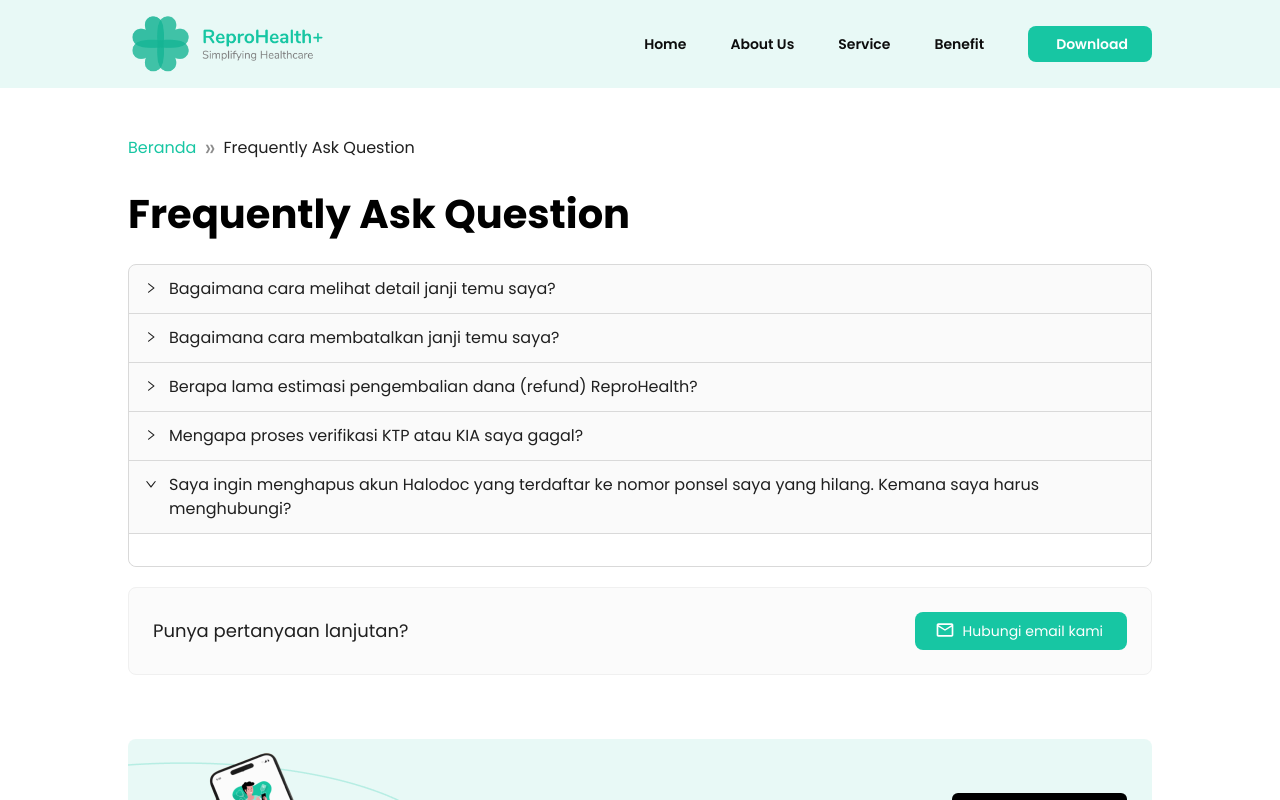
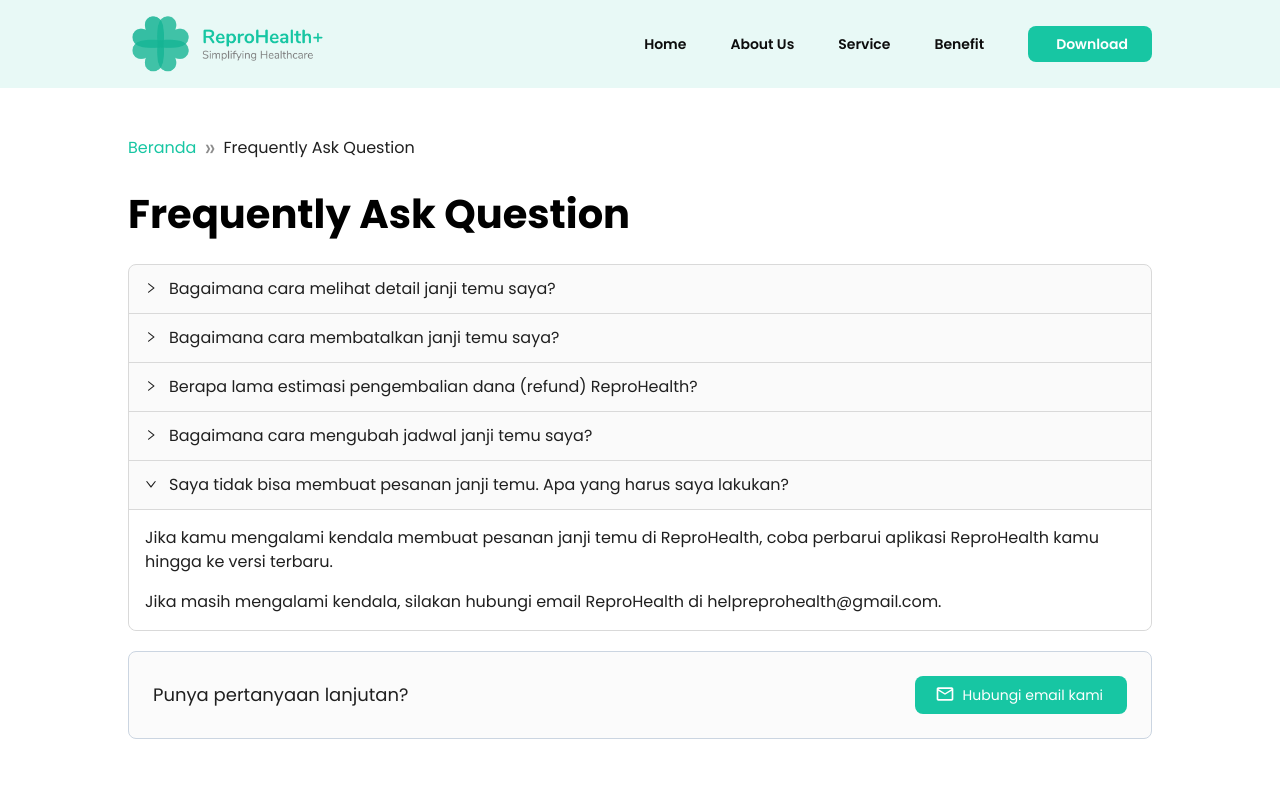
Before and after one commit to team-capstone-1/fe-repro-health, a React (Vite) app: page /faq in a window 1280 px wide. Both pictures are taken after a click on the tab 640 px from the left and 496 px from the top of the page. Shown: the top 800 px of the page. Built offline with nearby package versions, Linux system fonts and the light colour scheme.

Commit message:
feat : add button login on doctor page, and add content in faq

```diff
--- a/src/views/app-views/landing-page/constant/doctor-page/index.js
+++ b/src/views/app-views/landing-page/constant/doctor-page/index.js
@@ -1,6 +1,7 @@
 export const DataDoctorPage = {
   title: "Halaman Dokter",
-  header: "Ingin Bergabung dengan Tim ReproHealth?",
+  header: "Jadilah Bagian dari ReproHealth",
+  subHeader: "Ingin bergabung dengan tim dokter ReproHealth?",
   headerBenefit: "Manfaat Bergabung Sebagai Dokter di ReproHealth",
   headerJoin: "Cara Mudah Bergabung dengan Tim ReproHealth",
   headerCTA: " Siap Bergabung dengan ReproHealth?",
--- a/src/views/app-views/landing-page/index.jsx
+++ b/src/views/app-views/landing-page/index.jsx
@@ -76,7 +76,7 @@ function AboutSection() {
   return (
     <section
       id="about"
-      className="h-auto bg-green-100 p-2 py-14 sm:px-12 md:relative lg:px-[5.5rem] xl:px-32 2xl:px-[10.5rem]"
+      className="h-auto bg-green-50 p-2 py-14 sm:px-12 md:relative lg:px-[5.5rem] xl:px-32 2xl:px-[10.5rem]"
     >
       <div className="absolute hidden h-[21.9rem] w-[24rem] lg:bottom-0 lg:left-16 lg:block">
         <img src={handPhone} alt="handphone" />
--- a/src/views/app-views/landing-page/misc/DoctorPage.jsx
+++ b/src/views/app-views/landing-page/misc/DoctorPage.jsx
@@ -30,8 +30,23 @@ export default function DoctorPage() {
       <section className="base-container py-6 md:flex">
         <div className="md:w-3/5 lg:w-2/3">
           <div className="max-w-[726px]">
-            <h2 className=" text-green-900">{doctorPage.header}</h2>
-            <h4 className="py-2 text-[1.1rem] font-bold text-green-900 sm:text-[1.3rem] lg:text-[1.5rem] xl:text-[1.68rem] 2xl:py-4">
+            <h2 className="text-green-900">{doctorPage.header}</h2>
+            <div className="mt-1">
+              <p className="text-[0.95rem] font-medium sm:text-base md:text-lg">
+                {doctorPage.subHeader}
+              </p>
+              <div className="mt-1 flex flex-wrap gap-4">
+                <Button className="h-10 bg-green-500 px-6 pb-8 pt-2 font-semibold text-white hover:border-white 2xl:mt-6">
+                  <Link to="mailto:ReproHealthCS@gmail.com">
+                    Hubungi Email Kami
+                  </Link>
+                </Button>
+                <Button className="h-10 border-green-500 bg-white px-6 pb-8 pt-2 font-semibold text-green-500 hover:border-green-700 hover:text-green-700 2xl:mt-6">
+                  <Link to="/login">Masuk Sebagai Dokter</Link>
+                </Button>
+              </div>
+            </div>
+            <h4 className="mt-8 py-2 text-[1.1rem] font-bold text-green-900 sm:text-[1.3rem] lg:text-[1.5rem] xl:text-[1.68rem] 2xl:py-4">
               {doctorPage.headerBenefit}
             </h4>
             <BenefitList />
@@ -133,7 +148,10 @@ function HowToJoinList() {
             <img className="hidden lg:block" src={list.id !== 4 && arrow} />
           </div>
           <div>
-            <h5 className="mt-2 font-bold 2xl:mt-5">{list.title}</h5>
+            <h5 className="mt-2 font-bold 2xl:mt-5">
+              <span>{list.id}. </span>
+              {list.title}
+            </h5>
             <p className="mt-5 font-medium 2xl:mt-8">{list.textContent}</p>
           </div>
         </li>
--- a/src/views/app-views/landing-page/misc/Faq.jsx
+++ b/src/views/app-views/landing-page/misc/Faq.jsx
@@ -19,7 +19,7 @@ const items = [
         <p className="mb-4">
           Ikuti langkah berikut untuk melihat detail janji temu kamu:
         </p>
-        <p>1. Pilih &apos;Riwayat&apos; pada menu bagian bawah layar. </p>
+        <p>1. Pilih 'Riwayat' pada menu bagian bawah layar. </p>
         <p>2. Pilih janji temu untuk melihat detailnya.</p>
       </>
     ),
@@ -27,22 +27,74 @@ const items = [
   {
     key: "2",
     label: <p>Bagaimana cara membatalkan janji temu saya?</p>,
+    children: (
+      <>
+        <p className="mb-4">
+          Ikuti langkah berikut untuk membatalkan janji temu:
+        </p>
+        <p>1. Pilih 'Riwayat Transaksi' pada menu bagian bawah layar.</p>
+        <p>2. Pilih janji yang ingin dibatalkan.</p>
+        <p>3. Pilih 'Batalkan'.</p>
+      </>
+    ),
   },
   {
     key: "3",
     label: <p>Berapa lama estimasi pengembalian dana (refund) ReproHealth?</p>,
+    children: (
+      <>
+        <p className="mb-4">
+          Berikut adalah perkiraan kapan pengembalian danamu akan diterima:
+        </p>
+        <p>
+          Kartu Debit : Maksimal 14 hari kerja tergantung bank (tidak termasuk
+          hari Sabtu, Minggu & Libur Nasional).
+        </p>
+        <p className="mt-4">
+          Apabila sudah lewat dari waktu di atas dan kamu belum menerima
+          pengembalian dana, hubungi email ReproHealth di
+          helpreprohealth@gmail.com.
+        </p>
+      </>
+    ),
   },
   {
     key: "4",
-    label: <p>Mengapa proses verifikasi KTP atau KIA saya gagal?</p>,
+    label: <p>Bagaimana cara mengubah jadwal janji temu saya?</p>,
+    children: (
+      <>
+        <p className="mb-4">
+          Ikuti langkah berikut untuk mengubah jadwal janji temu:
+        </p>
+        <p>1. Pilih 'Riwayat Transaksi' pada menu bagian bawah layar.</p>
+        <p>2. Pilih janji yang ingin kamu ubah dan klik 'Ubah Jadwal'.</p>
+        <p>3. Pilih tanggal dan waktu yang baru.</p>
+        <p className="mt-4">
+          Apabila langkah di atas ini sudah tidak bisa dilakukan dan kamu perlu
+          mengubah jadwal, hubungi email ReproHealth di
+          helpreprohealth@gmail.com.
+        </p>
+      </>
+    ),
   },
   {
     key: "5",
     label: (
       <p>
-        Saya ingin menghapus akun Halodoc yang terdaftar ke nomor ponsel saya
-        yang hilang. Kemana saya harus menghubungi?
+        Saya tidak bisa membuat pesanan janji temu. Apa yang harus saya lakukan?
       </p>
+    ),
+    children: (
+      <>
+        <p className="mb-4">
+          Jika kamu mengalami kendala membuat pesanan janji temu di ReproHealth,
+          coba perbarui aplikasi ReproHealth kamu hingga ke versi terbaru.
+        </p>
+        <p>
+          Jika masih mengalami kendala, silakan hubungi email ReproHealth di
+          helpreprohealth@gmail.com.
+        </p>
+      </>
     ),
   },
 ];
@@ -58,7 +110,7 @@ export default function Faq() {
         <section>
           <h2 className="mt-5 pb-5">{DataFaq.title}</h2>
           <Collapse accordion items={items} />
-          <Card className="my-5 bg-grey-10">
+          <Card className="my-5 border-slate-300 bg-grey-10">
             <Row justify="space-between" gutter={[8, 16]} align="middle">
               <Col
                 span={24}
```
